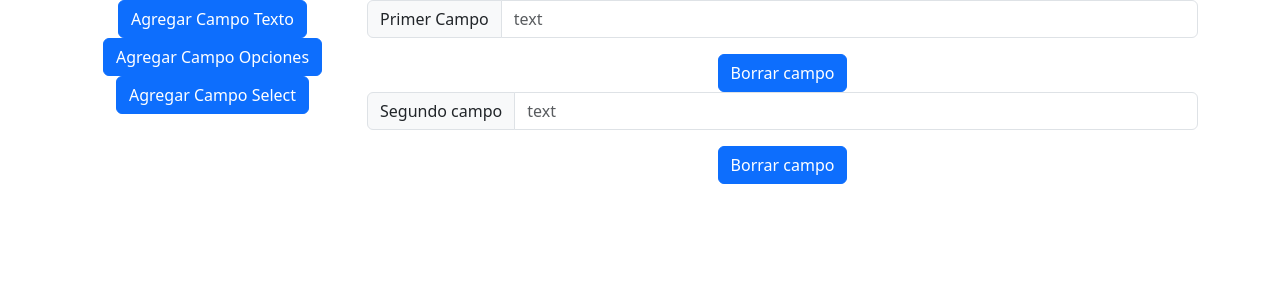
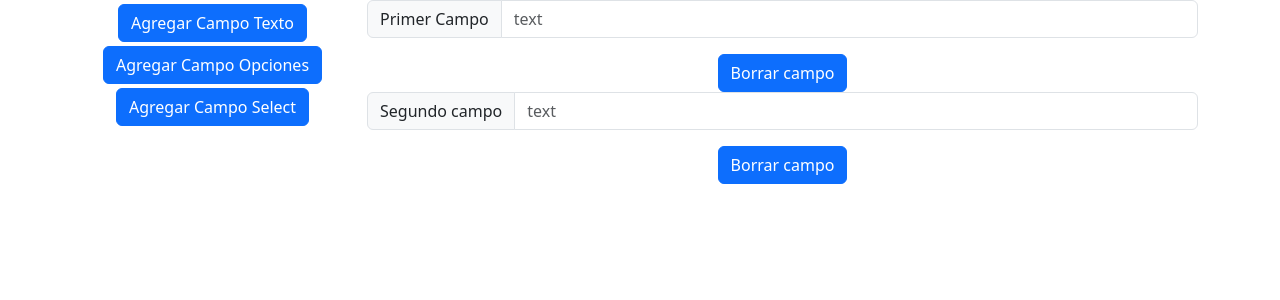
Before and after one commit to MauricioMiramontes/kosmos-challenge, a React (Create React App) app: page / in a window 1280 px wide. Shown: the top 300 px of the page. Built offline with nearby package versions, Linux system fonts and the light colour scheme.

Commit message:
Cambios al margen

```diff
--- a/src/App.js
+++ b/src/App.js
@@ -1,4 +1,3 @@
-import logo from './logo.svg';
 import './App.css';
 import Formulario from './components/form.js';
 import 'bootstrap/dist/css/bootstrap.min.css';
--- a/src/components/form.js
+++ b/src/components/form.js
@@ -131,6 +131,7 @@ class Formulario extends Component {
             <Button
               color="primary"
               type="submit"
+              className="mt-1"
               onClick={(e) => {
                 e.preventDefault();
                 this.addTextField(e);
@@ -139,6 +140,7 @@ class Formulario extends Component {
               Agregar Campo Texto
             </Button>
             <Button
+              className="mt-1"
               color="primary"
               type="submit"
               onClick={(e) => {
@@ -149,6 +151,7 @@ class Formulario extends Component {
               Agregar Campo Opciones
             </Button>
             <Button
+              className="mt-1"
               color="primary"
               type="submit"
               onClick={(e) => {
@@ -190,7 +193,6 @@ class Formulario extends Component {
                     </Button>
                   </div>
                 )
-
               })}
             </form>
           </Col>
```
